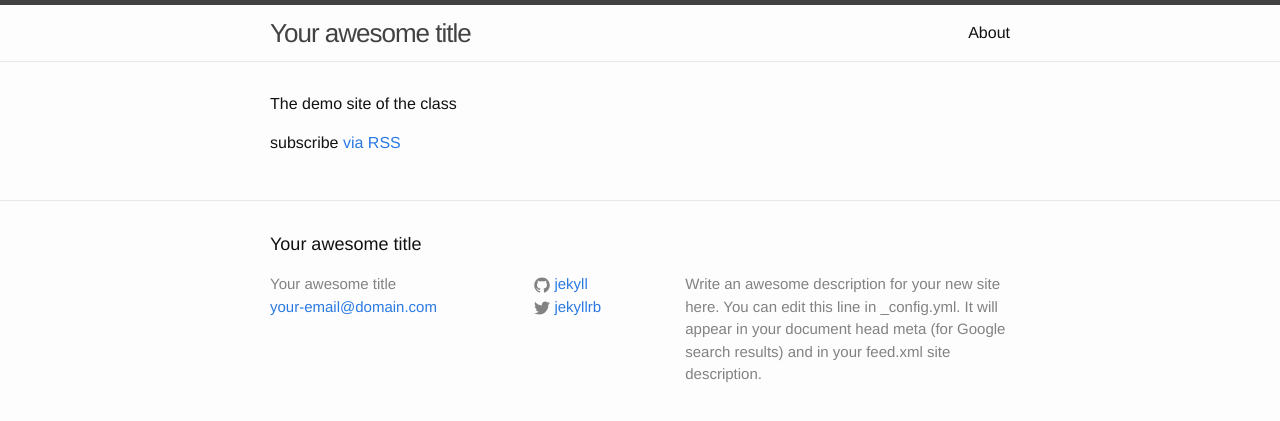
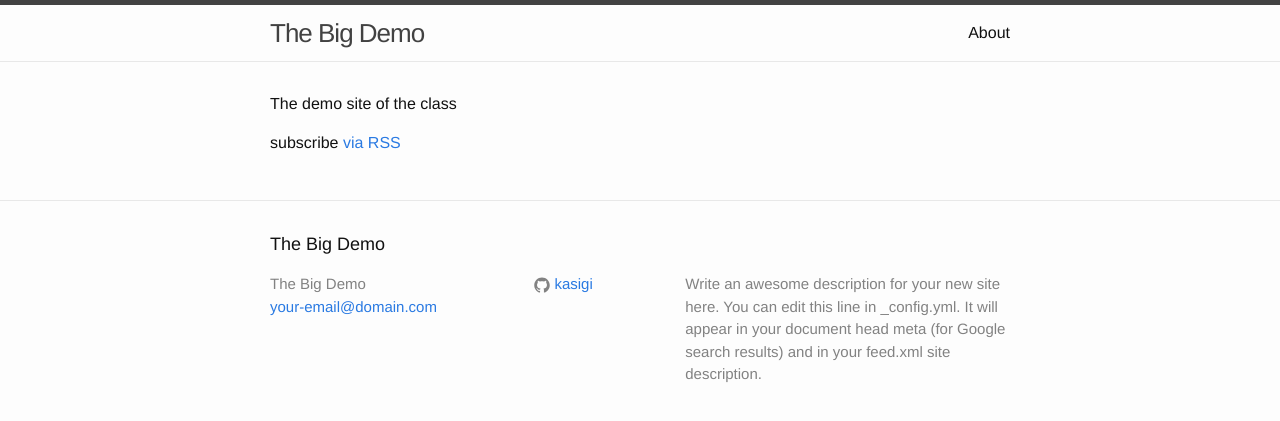
Before and after one commit to kasigi/myDemoSite, a Jekyll site: the page built from index.html, in a window 1280 px wide. Shown: the top 421 px of the page. Built offline with Jekyll 4.4.1, drawn with Linux system fonts in a browser that asks for light colours.

Commit message:
fixed config.yml

```diff
--- a/_config.yml
+++ b/_config.yml
@@ -6,16 +6,16 @@
 # 'jekyll serve'. If you change this file, please restart the server process.
 
 # Site settings
-title: Your awesome title
+title: The Big Demo
 email: your-email@domain.com
 description: > # this means to ignore newlines until "baseurl:"
   Write an awesome description for your new site here. You can edit this
   line in _config.yml. It will appear in your document head meta (for
   Google search results) and in your feed.xml site description.
-baseurl: "" # the subpath of your site, e.g. /blog
-url: "http://yourdomain.com" # the base hostname & protocol for your site
-twitter_username: jekyllrb
-github_username:  jekyll
+baseurl: "/myDemoSite" # the subpath of your site, e.g. /blog
+url: "https://kasigi.github.io" # the base hostname & protocol for your site
+twitter_username:
+github_username:  kasigi
 
 # Build settings
 markdown: kramdown
```
